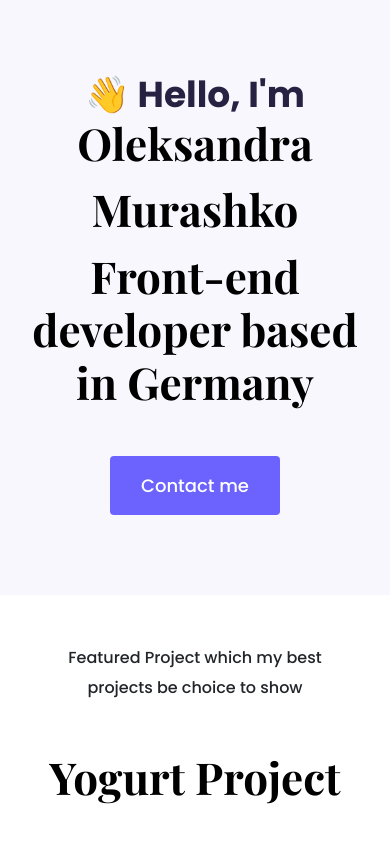
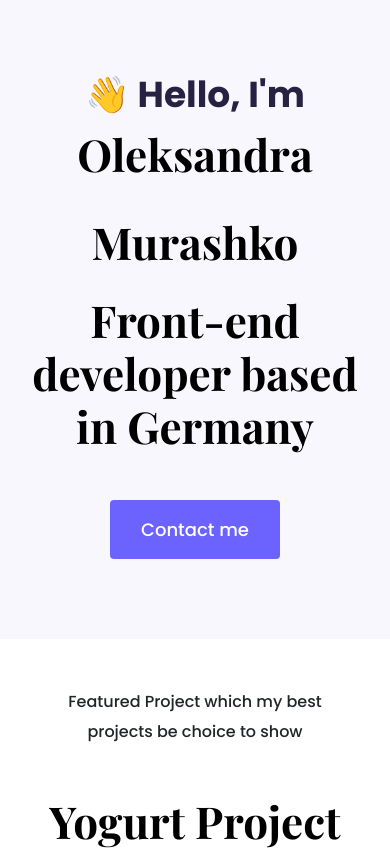
Before and after one commit to Aleksandra2503/Portfolio-project, a plain HTML site: page index.html in a window 390 px wide. Shown: the top 849 px of the page. Drawn offline with nearby package versions, Linux system fonts and the light colour scheme.

Commit message:
last change

```diff
--- a/styles/portfolio.css
+++ b/styles/portfolio.css
@@ -24,7 +24,8 @@ h1 {
 }
 
 h2 {
-    font-size: 64px;
+    font-size: 24px;
+    font-weight: normal;
 }
 
 p{
@@ -79,7 +80,7 @@ hero h2 {
 @media (max-width: 900px) {
     h1 {
        font-size: 44px;
-       line-height: 1.5;
+       line-height: 2;
     }
 
     h2 {
```
